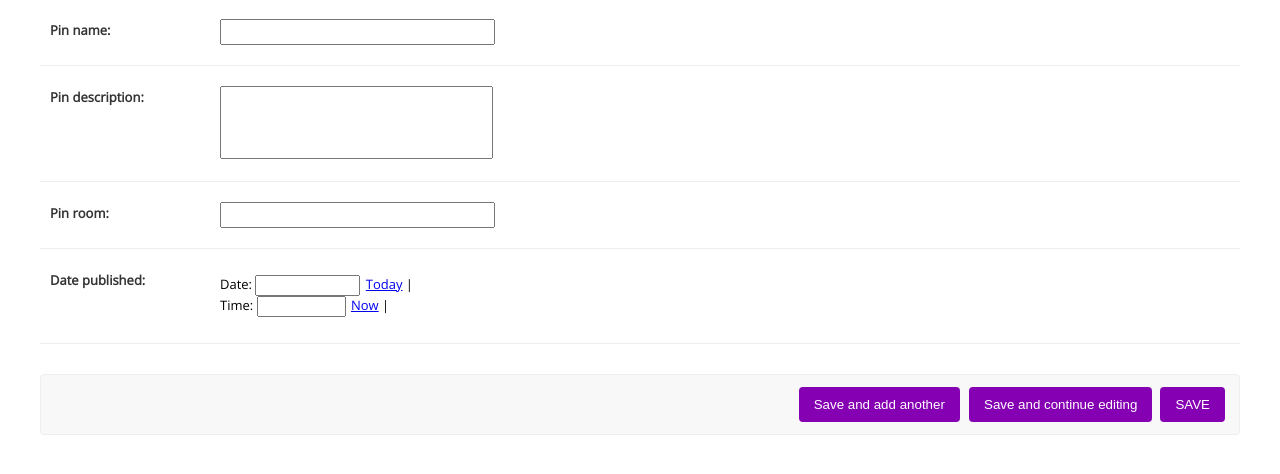
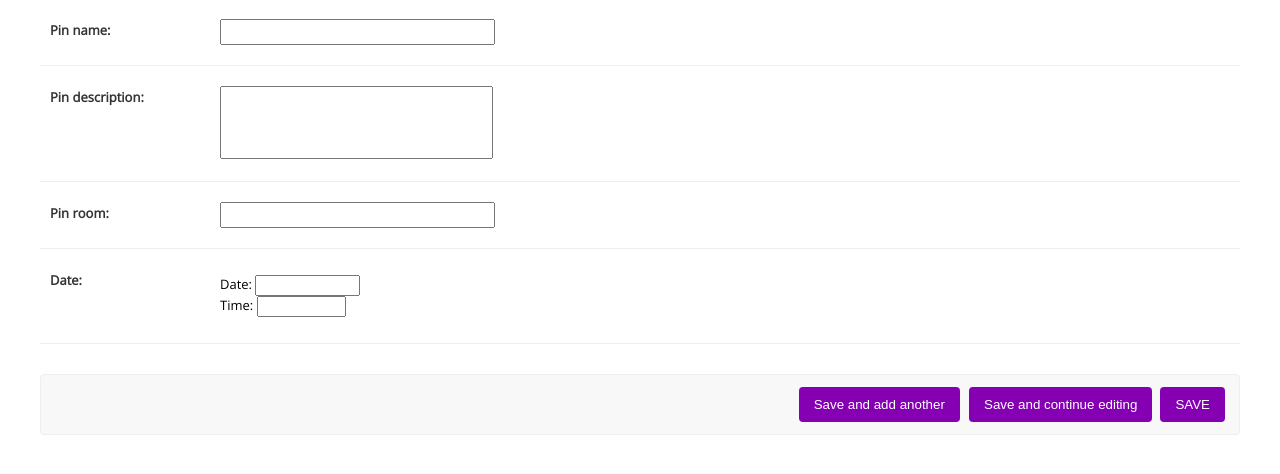
Before and after one commit to jbryant5/GarfieldWAY, a Django app: page /pins/create/ in a window 1280 px wide. Shown: the part 155-629 px from the top of the page. Run offline with Django 3.2, Linux system fonts and the light colour scheme.

Commit message:
data passing between screens.

```diff
--- a/pins/models.py
+++ b/pins/models.py
@@ -8,7 +8,8 @@ class Pin(models.Model):
    pin_name = models.CharField(max_length=100)
    pin_description = models.CharField(max_length=300)
    pin_room = models.CharField(max_length=20)
-   pub_date = models.DateTimeField('date published')
+   pub_date = models.DateTimeField(auto_now_add=True)
+   date = models.DateTimeField()
    def __str__(self):
       return self.pin_name
 
--- a/pins/templates/pins/create.html
+++ b/pins/templates/pins/create.html
@@ -95,18 +95,16 @@
 
 						 </div>
 
-						 <div class="form-row field-pub_date">
+						 <div class="form-row field-date">
 
 							 <div>
 
-								 <label class="required" for="id_pub_date_0">Date published:</label>
+								 <label class="required" for="id_date_0">Date:</label>
 
 									 <p class="datetime">
-										 Date: <input type="text" name="pub_date_0" class="vDateField" size="10" required="" id="id_pub_date_0"><span class="datetimeshortcuts">&nbsp;<a href="#">Today</a>&nbsp;|&nbsp;<a href="#" id="calendarlink0"><span class="date-icon" title="Choose a Date"></span></a>
-											</span>
+										 Date: <input type="text" name="date" class="vDateField" size="10" required="" id="id_date_0">
 
-										 <br> Time: <input type="text" name="pub_date_1" class="vTimeField" size="8" required="" id="id_pub_date_1"><span class="datetimeshortcuts">&nbsp;<a href="#">Now</a>&nbsp;|&nbsp;<a href="#" id="clocklink0"><span class="clock-icon" title="Choose a Time"></span></a>
-											</span>
+										 <br> Time: <input type="text" name="time" class="vTimeField" size="8" required="" id="id_pub_date_1">
 
 									 </p>
 
--- a/pins/views.py
+++ b/pins/views.py
@@ -11,10 +11,11 @@ from .models import Pin, Vote
 
 def index(request):
     latest_pin_list = Pin.objects.order_by('-pub_date')[:5]
+    context = {
+        'latest_pin_list': latest_pin_list
+    }
+
     template = loader.get_template('pins/index.html')
-    context = {
-        'latest_pin_list': latest_pin_list,
-    }
     return HttpResponse(template.render(context, request))
 
 def create(request):
@@ -31,9 +32,9 @@ def create(request):
        pin.pin_name = request.POST.get('pin_name')
        pin.pin_room = request.POST.get('pin_room')
        pin.pin_description = request.POST.get('pin_description')
-       # pin.pub_date = request.POST.get('pub_date_0 +  pub_date_1')
+       pin.date = request.POST.get('date') + " " + request.POST.get('time')
        pin.save()
-       return HttpResponse(template.render(context, request))
+       return HttpResponse(index(request))
 
 def test(request):
     test_pin = Pin ()
```
Also changed, not shown: pins/templates/pins/index.html (+9 -5 lines), pins/migrations/0002_auto_20181212_1034.py (added).
